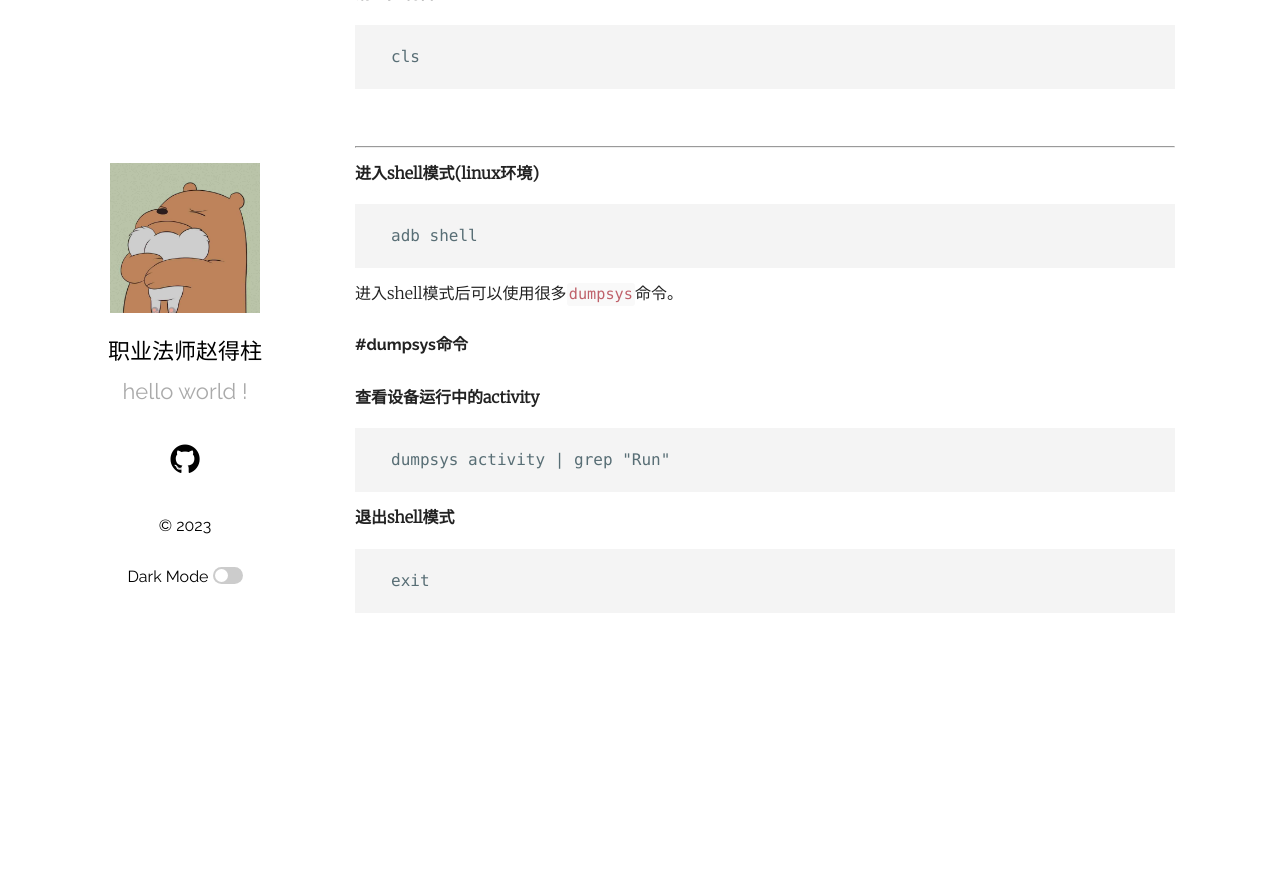
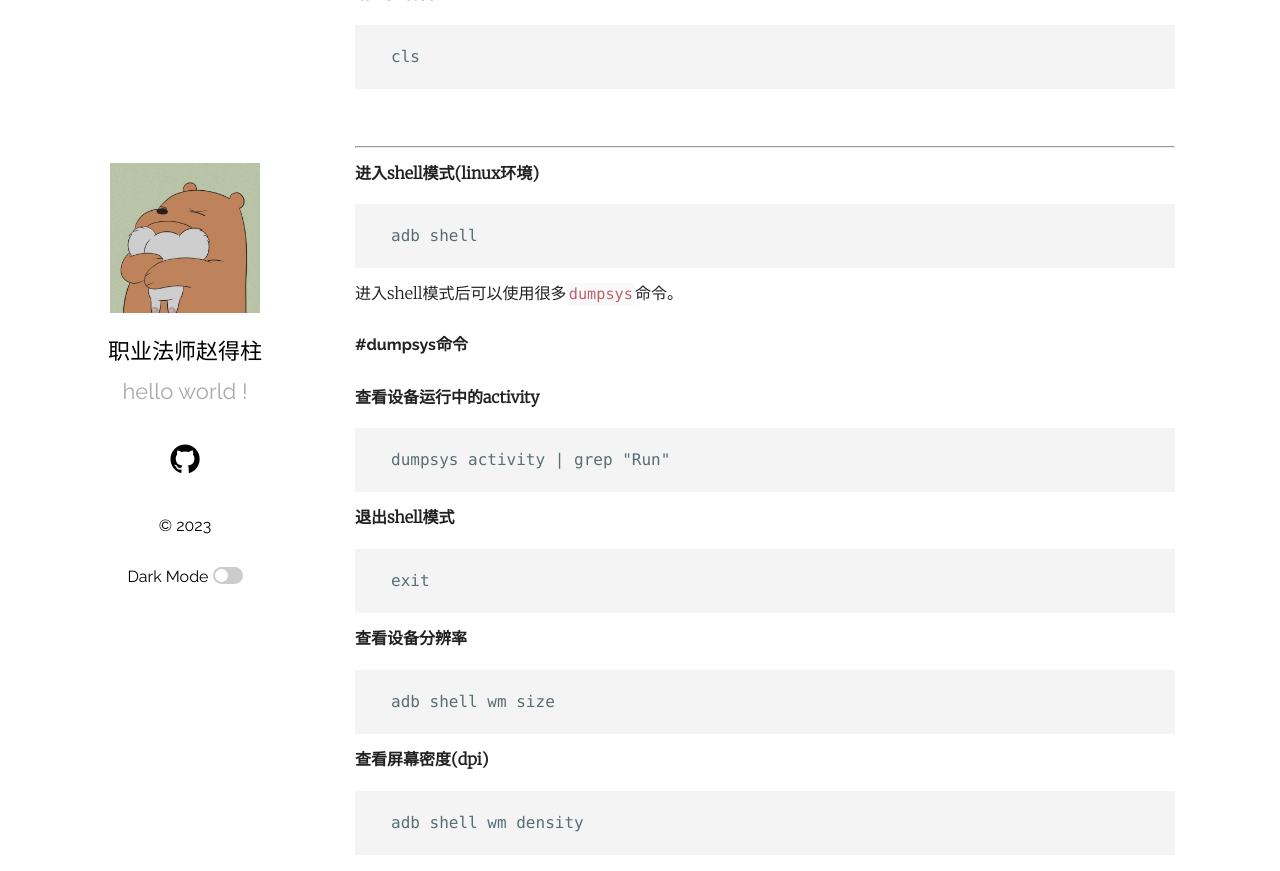
Before and after one commit to foty/foty.github.io, a Jekyll site: the page built from _posts/2022-05-24-adb-order.markdown, in a window 1280 px wide and 900 px high, scrolled down 3568 px. Shown: the top 871 px of the window. Built offline with Jekyll 4.4.1, drawn with Linux system fonts in a browser that asks for light colours; before the commit the page ends 4226 px from its top, so only the background shows below that.

Commit message:
补充adb知识

````diff
--- a/_posts/2022-05-24-adb-order.markdown
+++ b/_posts/2022-05-24-adb-order.markdown
@@ -158,3 +158,13 @@ dumpsys activity | grep "Run"
 ```text
 exit
 ```
+
+**查看设备分辨率**
+```text
+adb shell wm size
+```
+
+**查看屏幕密度(dpi)**
+```text
+adb shell wm density
+```
````
